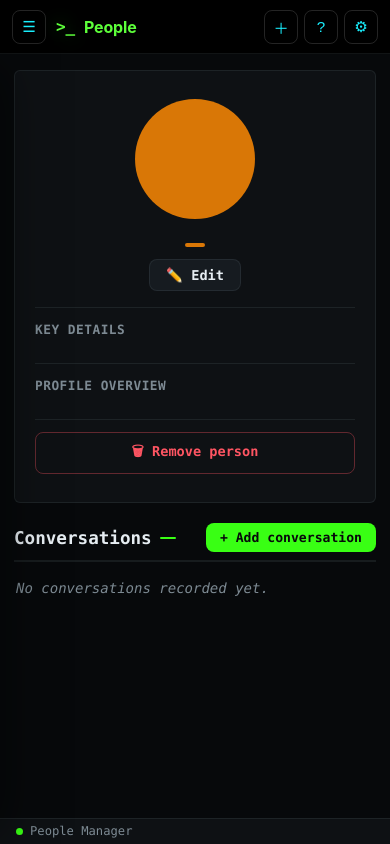
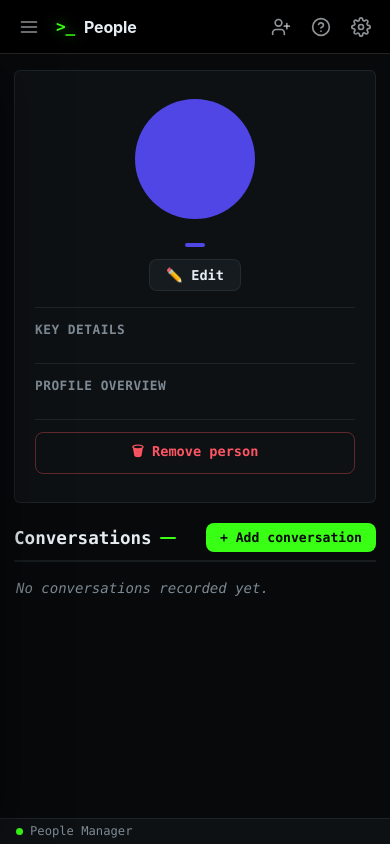
Before and after one commit to MauriceM0ss/peoplemanager, a Flask app: template templates/person.html in a window 390 px wide. Run offline with Flask 3, Linux system fonts and the light colour scheme; the template is opened without the code that fills it, so the values that code supplies are empty; parts of the project's set-up code (start-up, migrations or seed data) failed here and were passed over.

Commit message:
Adopt the CyberNewsHub themes and the SecAnalysis top-bar buttons
Themes: replace the four SecAnalysis-derived palettes with CyberNewsHub's
five, verbatim and under their original keys — neon (Dark Terminal, the
default), blue (Deep Blue), light, github and amber. Amber is new here;
`classic` is gone.

This app had previously migrated blue -> classic, so the pre-paint shim in
base.html, lock.html, setup.html and reset.html is reversed to
classic -> blue. It rewrites localStorage, so it only runs once per browser.

Two header tokens the palettes rely on were missing: --header-text (the
wordmark) and --header-border. The wordmark used --header-logo before, so it
was accent-coloured; it is now the neutral near-white CyberNewsHub uses.
theme-color follows each theme's --header-bg rather than --bg, since the
browser chrome sits directly above the top bar, which is black (near-black on
github) in every theme. The app's own color-scheme declarations and its 240px
--sidebar-w are kept.

Top bar: the glyph characters are now 20x20 stroked SVGs in a chrome-free
chip, matching SecAnalysis — no resting border, a translucent-white hover
instead of an accent outline, and a focus ring on :focus-visible. Icons match
each function: user-plus, help-circle, padlock, gear, hamburger. The resting
and hover tints are literal on-black values rather than tokens, because
--muted and --text would put near-black glyphs on a near-white chip in the
Light theme. The bordered .btn-icon still serves in-page buttons.

Co-Authored-By: Claude Opus 5 <noreply@anthropic.com>

```diff
--- a/static/style.css
+++ b/static/style.css
@@ -30,88 +35,60 @@ select { -webkit-appearance: none; appearance: none; }
   --accent:      #39ff14;          /* neon green — primary / active */
   --accent-hi:   #5dff3a;          /* brighter green for hovered text */
   --accent2:     #19f0ff;          /* cyan — passive section labels */
-  --accent-dim:  rgba(57, 255, 20, .15);
+  --accent-dim:  rgba(57, 255, 20, .12);
   --accent-glow: rgba(57, 255, 20, .22);
   --danger:      #ff5563;
   --danger-dim:  rgba(255, 85, 99, .13);
   --success:     #39ff14;
-  --star:        #f5c451;
+  --star:        #ffb13d;
   --on-accent:   #07090b;          /* dark text on the neon fill */
-  --glow-logo:   0 0 18px rgba(57, 255, 20, .45);
+  --glow-logo:   0 0 12px rgba(57, 255, 20, .6);
   --glow-text:   0 0 10px rgba(57, 255, 20, .35);
   --sel-bg:      rgba(57, 255, 20, .28);
   --sel-fg:      #fff;
   --radius:      6px;
   --shadow:      0 16px 50px rgba(0, 0, 0, .55);
-  --header-bg:   #000000;          /* the bar is black in every theme */
-  --header-fg:   #19f0ff;          /* title + icons, on that black */
-  --header-logo: #5dff3a;
+  --header-bg:     #000000;
+  --header-border: rgba(255, 255, 255, .14);
+  --header-text:   #e6edf2;          /* wordmark */
+  --header-fg:     #19f0ff;          /* subtitle */
+  --header-logo:   #39ff14;          /* >_ prompt */
   --font-mono:   "JetBrains Mono", ui-monospace, SFMono-Regular, Menlo, monospace;
   --font-head:   "Space Grotesk", -apple-system, BlinkMacSystemFont, sans-serif;
   color-scheme: dark;
 }
 
-/* ── Classic — deep-blue dark. ── */
-[data-theme="classic"] {
-  --bg:          #070d18;
-  --surface:     #0c1424;
-  --surface2:    #15233f;
-  --border:      #213a63;
-  --text:        #d6e4f7;
-  --muted:       #8198bd;
+/* ── Deep Blue — the original deep-blue dark theme. ── */
+[data-theme="blue"] {
+  --bg:          #05070e;
+  --surface:     #0a0f1d;
+  --surface2:    #111a30;
+  --border:      #1d2942;
+  --text:        #d3ddf2;
+  --muted:       #5f6c8a;
   --accent:      #3b82f6;
   --accent-hi:   #60a5fa;
-  --accent2:     #8198bd;          /* labels plain muted */
-  --accent-dim:  rgba(59, 130, 246, .15);
+  --accent2:     #5f6c8a;          /* labels were plain muted grey */
+  --accent-dim:  #0f2247;
   --accent-glow: rgba(59, 130, 246, .16);
-  --danger:      #ff7b7b;
-  --danger-dim:  rgba(255, 123, 123, .13);
+  --danger:      #ef4444;
+  --danger-dim:  #3b0f0f;
   --success:     #22c55e;
-  --star:        #f0b429;
-  --on-accent:   #04101f;
-  --glow-logo:   0 0 18px rgba(59, 130, 246, .35);
+  --star:        #fbbf24;
+  --on-accent:   #fff;
+  --glow-logo:   none;
   --glow-text:   none;
   --sel-bg:      rgba(59, 130, 246, .3);
   --sel-fg:      #fff;
   --radius:      10px;
   --shadow:      0 2px 16px rgba(0, 0, 0, .5);
-  --header-bg:   #000000;
-  --header-fg:   #8198bd;
-  --header-logo: #60a5fa;
+  --header-bg:     #000000;
+  --header-border: rgba(255, 255, 255, .14);
+  --header-text:   #d3ddf2;
+  --header-fg:     #8593b0;          /* --accent2 lifted; too dark on black */
+  --header-logo:   #60a5fa;
   --font-mono:   -apple-system, BlinkMacSystemFont, "Segoe UI", Roboto, sans-serif;
   --font-head:   -apple-system, BlinkMacSystemFont, "Segoe UI", Roboto, sans-serif;
-  color-scheme: dark;
-}
-
-/* ── GitHub — dark. ── */
-[data-theme="github"] {
-  --bg:          #0d1117;
-  --surface:     #161b22;
-  --surface2:    #21262d;
-  --border:      #30363d;
-  --text:        #e6edf3;
-  --muted:       #8b949e;
-  --accent:      #2f81f7;
-  --accent-hi:   #58a6ff;
-  --accent2:     #8b949e;          /* labels plain muted */
-  --accent-dim:  rgba(47, 129, 247, .15);
-  --accent-glow: rgba(47, 129, 247, .18);
-  --danger:      #f85149;
-  --danger-dim:  rgba(248, 81, 73, .13);
-  --success:     #3fb950;
-  --star:        #d29922;
-  --on-accent:   #ffffff;
-  --glow-logo:   none;
-  --glow-text:   none;
-  --sel-bg:      rgba(47, 129, 247, .3);
-  --sel-fg:      #ffffff;
-  --radius:      6px;
-  --shadow:      0 8px 24px rgba(1, 4, 9, .5);
-  --header-bg:   #000000;
-  --header-fg:   #8b949e;
-  --header-logo: #58a6ff;
-  --font-mono:   ui-monospace, SFMono-Regular, "SF Mono", Menlo, Consolas, monospace;
-  --font-head:   -apple-system, BlinkMacSystemFont, "Segoe UI", "Noto Sans", Helvetica, Arial, sans-serif;
   color-scheme: dark;
 }
 
@@ -164,14 +214,14 @@ a { color: inherit; text-decoration: none; }
   position: sticky; top: 0; z-index: 100;
   height: var(--header-h);
   background: var(--header-bg);           /* black in every theme */
-  border-bottom: 1px solid var(--border);
+  border-bottom: 1px solid var(--header-border);
   padding: 0 20px;
   display: grid;
   grid-template-columns: 1fr auto 1fr;
   align-items: center;
 }
 .header-left { display: flex; align-items: center; gap: 10px; }
-.logo { display: flex; align-items: center; gap: 9px; font-family: var(--font-head); font-weight: 700; font-size: 1rem; color: var(--header-logo); letter-spacing: -.01em; }
+.logo { display: flex; align-items: center; gap: 9px; font-family: var(--font-head); font-weight: 700; font-size: 1rem; color: var(--header-text); letter-spacing: -.01em; }
 .logo::before {
   content: ">_"; font-weight: 700; color: var(--header-logo);
   font-family: "JetBrains Mono", ui-monospace, SFMono-Regular, Menlo, monospace;
@@ -195,11 +245,20 @@ a { color: inherit; text-decoration: none; }
 }
 .btn-icon:hover { background: var(--surface2); color: var(--text); border-color: var(--accent); }
 .btn-icon.btn-danger-icon:hover { color: var(--danger); border-color: var(--danger); background: var(--danger-dim); }
-/* Header icon buttons sit on the black bar in every theme, so they use the
-   header foreground colour and a translucent-white hover instead of the shared
-   surface hover (which would put dark text on a light chip in the light theme). */
-.site-header .btn-icon { color: var(--header-fg); border-color: rgba(255, 255, 255, .14); }
-.site-header .btn-icon:hover { color: #fff; background: rgba(255, 255, 255, .1); border-color: rgba(255, 255, 255, .35); }
+
+/* Top-bar buttons follow the SecAnalysis app: monochrome stroked SVG glyphs in
+   a chrome-free chip — no resting border, no accent outline on hover, and a
+   focus ring instead. The bordered .btn-icon above still serves any in-page
+   icon buttons.
+   These sit on black whatever the theme, so the resting/hover tints are literal
+   on-black values rather than tokens: --muted and --text would put near-black
+   glyphs on a near-white chip in the Light theme. */
+.site-header .btn-icon { color: rgba(230, 237, 242, .62); border-color: transparent; }
+.site-header .btn-icon:hover { background: rgba(255, 255, 255, .1); color: #fff; border-color: transparent; }
+.site-header .btn-icon:focus-visible {
+  outline: none; border-color: var(--header-logo); box-shadow: 0 0 0 3px rgba(255, 255, 255, .14);
+}
+.site-header .btn-icon svg { display: block; }
 
 /* ── Tooltips ────────────────────────────────────────────────────────────── */
 /* Themed, anchored to the element, instead of the unreliable native title bubble. */
--- a/templates/base.html
+++ b/templates/base.html
@@ -6,13 +6,13 @@
   <title>{% block title %}Home{% endblock %} · People Manager</title>
   <link rel="icon" type="image/svg+xml" href="{{ url_for('static', filename='favicon.svg') }}">
   <link rel="stylesheet" href="{{ url_for('static', filename='style.css') }}">
-  <meta name="theme-color" content="#07090b">
+  <meta name="theme-color" content="#000000">
   <!-- Apply the saved theme before the stylesheet paints, so there's no flash. -->
   <script>
     (function () {
       try {
         var t = localStorage.getItem('pv-theme') || 'neon';
-        if (t === 'blue') t = 'classic';   // migrate the old theme name
+        if (t === 'classic') t = 'blue';   // migrate the old theme name
         document.documentElement.setAttribute('data-theme', t);
       } catch (e) {
         document.documentElement.setAttribute('data-theme', 'neon');
@@ -26,24 +26,56 @@
   <!-- ── Header ─────────────────────────────────────────────────────────── -->
   <header class="site-header">
     <div class="header-left">
-      <button class="btn-icon btn-menu" id="btn-menu" aria-label="Toggle menu">☰</button>
+      <button class="btn-icon btn-menu" id="btn-menu" type="button" aria-label="Toggle menu">
+        <svg viewBox="0 0 24 24" width="20" height="20" fill="none" stroke="currentColor"
+             stroke-width="2" stroke-linecap="round" stroke-linejoin="round" aria-hidden="true">
+          <line x1="3" y1="12" x2="21" y2="12"></line>
+          <line x1="3" y1="6" x2="21" y2="6"></line>
+          <line x1="3" y1="18" x2="21" y2="18"></line>
+        </svg>
+      </button>
       <a href="{{ url_for('pages.index') }}" class="logo">
         <span class="logo-text">People</span>
       </a>
     </div>
     <span class="header-title">People Manager</span>
     <div class="header-actions">
-      <button class="btn-icon" id="btn-add-person-header" data-tip="Add person" aria-label="Add person">＋</button>
-      <button class="btn-icon" id="btn-help" data-tip="Help &amp; tips" aria-label="Help and tips">?</button>
+      <button class="btn-icon" id="btn-add-person-header" type="button" data-tip="Add person"
+              aria-label="Add person" aria-haspopup="dialog">
+        <svg viewBox="0 0 24 24" width="20" height="20" fill="none" stroke="currentColor"
+             stroke-width="2" stroke-linecap="round" stroke-linejoin="round" aria-hidden="true">
+          <path d="M16 21v-2a4 4 0 0 0-4-4H6a4 4 0 0 0-4 4v2"></path>
+          <circle cx="9" cy="7" r="4"></circle>
+          <line x1="19" y1="8" x2="19" y2="14"></line>
+          <line x1="22" y1="11" x2="16" y2="11"></line>
+        </svg>
+      </button>
+      <button class="btn-icon" id="btn-help" type="button" data-tip="Help &amp; tips"
+              aria-label="Help and tips" aria-haspopup="dialog">
+        <svg viewBox="0 0 24 24" width="20" height="20" fill="none" stroke="currentColor"
+             stroke-width="2" stroke-linecap="round" stroke-linejoin="round" aria-hidden="true">
+          <circle cx="12" cy="12" r="10"></circle>
+          <path d="M9.09 9a3 3 0 0 1 5.83 1c0 2-3 3-3 3"></path>
+          <line x1="12" y1="17" x2="12.01" y2="17"></line>
+        </svg>
+      </button>
       {% if pin_enabled %}
-      <button class="btn-icon" id="btn-lock" data-tip="Lock now" aria-label="Lock now">
-        <svg viewBox="0 0 24 24" width="16" height="16" fill="none" stroke="currentColor" stroke-width="2" stroke-linecap="round" stroke-linejoin="round" aria-hidden="true">
-          <rect x="4" y="11" width="16" height="10" rx="2"></rect>
-          <path d="M8 11V7a4 4 0 0 1 8 0v4"></path>
+      <button class="btn-icon" id="btn-lock" type="button" data-tip="Lock now" aria-label="Lock now">
+        <svg viewBox="0 0 24 24" width="20" height="20" fill="none" stroke="currentColor"
+             stroke-width="2" stroke-linecap="round" stroke-linejoin="round" aria-hidden="true">
+          <rect x="3" y="11" width="18" height="11" rx="2"></rect>
+          <path d="M7 11V7a5 5 0 0 1 10 0v4"></path>
         </svg>
       </button>
       {% endif %}
-      <button class="btn-icon" id="btn-settings" data-tip="Settings" aria-label="Settings">⚙</button>
+      <button class="btn-icon" id="btn-settings" type="button" data-tip="Settings"
+              aria-label="Settings" aria-haspopup="dialog">
+        <svg viewBox="0 0 24 24" width="20" height="20" fill="none" stroke="currentColor"
+             stroke-width="2" stroke-linecap="round" stroke-linejoin="round" aria-hidden="true">
+          <circle cx="12" cy="12" r="3"></circle>
+          <path d="M19.4 15a1.65 1.65 0 0 0 .33 1.82l.06.06a2 2 0 1 1-2.83 2.83l-.06-.06a1.65 1.65 0 0 0-1.82-.33 1.65 1.65 0 0 0-1 1.51V21a2 2 0 0 1-4 0v-.09A1.65 1.65 0 0 0 9 19.4a1.65 1.65 0 0 0-1.82.33l-.06.06a2 2 0 1 1-2.83-2.83l.06-.06a1.65 1.65 0 0 0 .33-1.82 1.65 1.65 0 0 0-1.51-1H3a2 2 0 0 1 0-4h.09A1.65 1.65 0 0 0 4.6 9a1.65 1.65 0 0 0-.33-1.82l-.06-.06a2 2 0 1 1 2.83-2.83l.06.06a1.65 1.65 0 0 0 1.82.33H9a1.65 1.65 0 0 0 1-1.51V3a2 2 0 0 1 4 0v.09a1.65 1.65 0 0 0 1 1.51 1.65 1.65 0 0 0 1.82-.33l.06-.06a2 2 0 1 1 2.83 2.83l-.06.06a1.65 1.65 0 0 0-.33 1.82V9a1.65 1.65 0 0 0 1.51 1H21a2 2 0 0 1 0 4h-.09a1.65 1.65 0 0 0-1.51 1z"></path>
+        </svg>
+      </button>
     </div>
   </header>
 
@@ -67,10 +99,11 @@
           <h3 class="settings-section-title">Appearance</h3>
           <label class="settings-field">Theme
             <select id="theme-select">
-              <option value="neon">Neon — dark terminal</option>
-              <option value="classic">Classic — blue</option>
-              <option value="github">GitHub — dark</option>
+              <option value="neon">Dark Terminal</option>
+              <option value="blue">Deep Blue</option>
               <option value="light">Light</option>
+              <option value="github">GitHub</option>
+              <option value="amber">Amber</option>
             </select>
           </label>
           <p class="settings-desc">Switches the colour scheme instantly. Your choice is remembered in this browser.</p>
@@ -155,7 +188,7 @@
         <ul class="help-points">
           <li><strong>Markdown</strong> works in Key details, Profile, conversation notes and notes.</li>
           <li>Use <strong>☰</strong> to collapse the sidebar (desktop) or open it as a drawer (mobile).</li>
-          <li>Switch <strong>themes</strong> (Neon / Classic / GitHub / Light) in ⚙ Settings → Appearance.</li>
+          <li>Switch <strong>themes</strong> (Dark Terminal / Deep Blue / Light / GitHub / Amber) in ⚙ Settings → Appearance.</li>
           <li>Organise people with <strong>categories</strong>; rename or add them in Settings.</li>
           <li>Back up regularly via <strong>Settings → Data → Export</strong>.</li>
         </ul>
@@ -206,19 +239,24 @@
   // ── Theme switching ───────────────────────────────────────────────────────
   // The <head> applies the saved theme before paint; here we keep the picker in
   // sync, persist changes, and match the browser/PWA chrome colour to the theme.
+  // These mirror each theme's --header-bg, not --bg: the browser chrome sits
+  // directly above the top bar, which is black in every theme.
   const THEME_KEY = 'pv-theme';
-  const THEME_BG = { neon: '#07090b', classic: '#070d18', github: '#0d1117', light: '#eef1f6' };
+  const THEME_HEADER_BG = {
+    neon: '#000000', blue: '#000000', light: '#000000',
+    github: '#010409', amber: '#000000',
+  };
   function currentTheme() {
     let t = localStorage.getItem(THEME_KEY) || 'neon';
-    if (t === 'blue') t = 'classic';   // migrate the old theme name
+    if (t === 'classic') t = 'blue';   // migrate the old theme name
     return t;
   }
   function applyTheme(t) {
-    if (!THEME_BG[t]) t = 'neon';
+    if (!THEME_HEADER_BG[t]) t = 'neon';
     document.documentElement.setAttribute('data-theme', t);
     try { localStorage.setItem(THEME_KEY, t); } catch (e) {}
     const meta = document.querySelector('meta[name="theme-color"]');
-    if (meta) meta.setAttribute('content', THEME_BG[t]);
+    if (meta) meta.setAttribute('content', THEME_HEADER_BG[t]);
     const sel = document.getElementById('theme-select');
     if (sel) sel.value = t;
   }
--- a/templates/lock.html
+++ b/templates/lock.html
@@ -6,7 +6,7 @@
   <title>Locked · People Manager</title>
   <link rel="icon" type="image/svg+xml" href="{{ url_for('static', filename='favicon.svg') }}">
   <link rel="stylesheet" href="{{ url_for('static', filename='style.css') }}">
-  <script>(function(){try{var t=localStorage.getItem('pv-theme')||'neon';if(t==='blue')t='classic';document.documentElement.setAttribute('data-theme',t);}catch(e){document.documentElement.setAttribute('data-theme','neon');}})();</script>
+  <script>(function(){try{var t=localStorage.getItem('pv-theme')||'neon';if(t==='classic')t='blue';document.documentElement.setAttribute('data-theme',t);}catch(e){document.documentElement.setAttribute('data-theme','neon');}})();</script>
 </head>
 <body class="auth-page">
   <div class="auth-card">
--- a/templates/reset.html
+++ b/templates/reset.html
@@ -6,7 +6,7 @@
   <title>Reset PIN · People Manager</title>
   <link rel="icon" type="image/svg+xml" href="{{ url_for('static', filename='favicon.svg') }}">
   <link rel="stylesheet" href="{{ url_for('static', filename='style.css') }}">
-  <script>(function(){try{var t=localStorage.getItem('pv-theme')||'neon';if(t==='blue')t='classic';document.documentElement.setAttribute('data-theme',t);}catch(e){document.documentElement.setAttribute('data-theme','neon');}})();</script>
+  <script>(function(){try{var t=localStorage.getItem('pv-theme')||'neon';if(t==='classic')t='blue';document.documentElement.setAttribute('data-theme',t);}catch(e){document.documentElement.setAttribute('data-theme','neon');}})();</script>
 </head>
 <body class="auth-page">
   <div class="auth-card">
--- a/templates/setup.html
+++ b/templates/setup.html
@@ -6,7 +6,7 @@
   <title>Set up PIN · People Manager</title>
   <link rel="icon" type="image/svg+xml" href="{{ url_for('static', filename='favicon.svg') }}">
   <link rel="stylesheet" href="{{ url_for('static', filename='style.css') }}">
-  <script>(function(){try{var t=localStorage.getItem('pv-theme')||'neon';if(t==='blue')t='classic';document.documentElement.setAttribute('data-theme',t);}catch(e){document.documentElement.setAttribute('data-theme','neon');}})();</script>
+  <script>(function(){try{var t=localStorage.getItem('pv-theme')||'neon';if(t==='classic')t='blue';document.documentElement.setAttribute('data-theme',t);}catch(e){document.documentElement.setAttribute('data-theme','neon');}})();</script>
 </head>
 <body class="auth-page">
   <div class="auth-card">
```
Also changed, not shown: other parts of static/style.css (+90 -13 lines).
